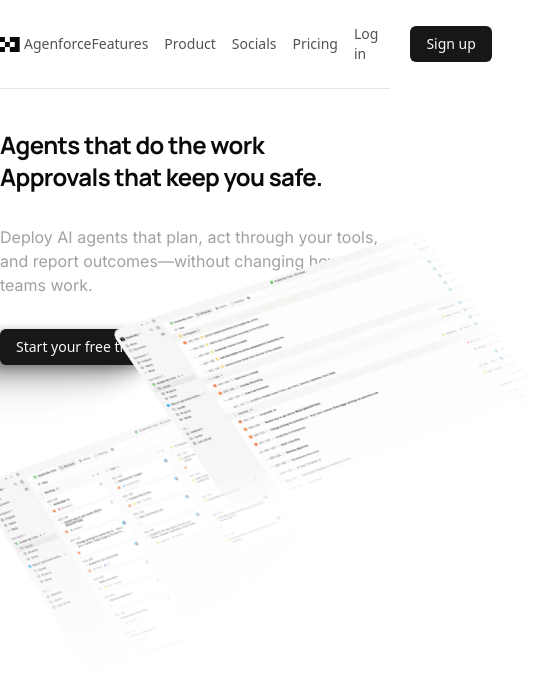
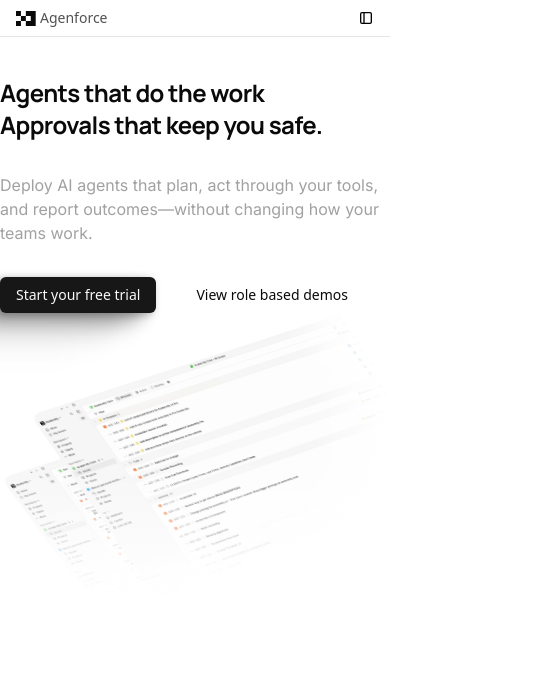
Before and after one commit to igmoni/linear-clone, a Next.js app: page / in a window 390 px wide. Shown: the top 676 px of the page, 554 px wide, since content can reach past the window. Built offline with nearby package versions, Linux system fonts and the light colour scheme.

Commit message:
feat: made the hero section responsive.

```diff
--- a/package.json
+++ b/package.json
@@ -9,6 +9,7 @@
     "lint": "eslint"
   },
   "dependencies": {
+    "@tabler/icons-react": "^3.36.1",
     "class-variance-authority": "^0.7.1",
     "clsx": "^2.1.1",
     "lucide-react": "^0.563.0",
--- a/src/app/layout.js
+++ b/src/app/layout.js
@@ -27,7 +27,7 @@
       <body className={`${manrope.variable} ${inter.variable} antialiased`}>
         <ThemeProvider
           attribute="class"
-          defaultTheme="system"   // ✅ FIXED TYPO
+          defaultTheme="system"
           enableSystem
           disableTransitionOnChange
         >
--- a/src/components/Hero.js
+++ b/src/components/Hero.js
@@ -4,9 +4,7 @@
 import { SubHeading } from "./SubHeading";
 import { Button } from "./ui/button";
 import Link from "next/link";
-import Image from "next/image";
 import { LandingImages } from "./LandingImages";
-
 
 const Hero = () => {
   return (
@@ -15,18 +13,22 @@
         <Heading as="h1">
           Agents that do the work <br />
           Approvals that keep you safe.
+
         </Heading>
+
         <SubHeading className={"py-8"}>
           Deploy AI agents that plan, act through your tools, and report
           outcomes—without changing how your teams work.
         </SubHeading>
-        <div className="flex items-center gap-6">
+
+        <div className="flex items-center w-fit gap-6">
           <Button className={"shadow-brand"}>Start your free trial</Button>
-          <Button asChild variant="outline">
+          <Button asChild variant="ghost">
             <Link href="#">View role based demos</Link>
           </Button>
         </div>
-     <LandingImages />
+
+        <LandingImages />
       </Container>
     </div>
   );
--- a/src/components/LandingImages.js
+++ b/src/components/LandingImages.js
@@ -6,8 +6,8 @@
 
 const LandingImages = () => {
   return (
-    <div>
-      <div className="relative min-h-140 w-full  perspective-distant">
+    <div >
+      <div className="relative min-h-72 mask-b-from-50% mask-r-from-80% sm:min-h-80 md:min-h-140 w-full overflow-y-visible overflow-x-hidden  perspective-distant">
         <motion.div
           initial={{
             opacity: 0,
@@ -21,7 +21,7 @@
             duration: 0.5,
             ease: "easeOut",
           }}
-          className="persepctive-[4000px]  translate-y-10"
+          className="persepctive-[4000px] translate-x-7 md:translate-x-20 translate-y-20 md:translate-y-10"
         >
           <Image
             src={"/3.webp"}
@@ -32,7 +32,7 @@
               "absolute inset-0 rounded-lg mask-r-from-20% mask-b-from-20%  shadow-2xl",
             )}
             style={{
-              transform: "rotateY(20deg) rotateX(30deg) rotateZ(-20deg)",
+              transform: "rotateY(20deg) rotateX(40deg) rotateZ(-20deg)",
             }}
           />
         </motion.div>
@@ -50,7 +50,7 @@
             duration: 0.5,
             delay: 0.2,
           }}
-          className="translate-x-35 b -translate-y-30 perspective-[4000px]"
+          className="translate-x-15 md:translate-x-55 translate-y-4 md:-translate-y-30  perspective-[4000px]"
         >
           <Image
             src={"/4.webp"}
--- a/src/components/Navbar.js
+++ b/src/components/Navbar.js
@@ -1,20 +1,101 @@
+"use client";
 import { Logo } from "@/svgs/Logo";
-import React from "react";
+import React, { useState } from "react";
 import { Container } from "./Container";
 import Link from "next/link";
 import { Button } from "./ui/button";
+import { IconLayoutSidebar, IconX } from "@tabler/icons-react";
+import { AnimatePresence, motion } from "motion/react";
 
 const navLinks = [
   { title: "Features", href: "/features" },
-  { title: "Product", href: "/profuct" },
+  { title: "Product", href: "/product" },
   { title: "Socials", href: "/socials" },
   { title: "Pricing", href: "/pricing" },
 ];
 
 const Navbar = () => {
   return (
-    <div className="border-b  border-neutral-200 dark:border-neutral-800">
-      <Container className={"flex items-center justify-between py-4"}>
+    <div className="border-b border-neutral-200 dark:border-neutral-800">
+      <DesktopNavbar />
+      <MobileNavbar />
+    </div>
+  );
+};
+
+export { Navbar };
+
+export const MobileNavbar = () => {
+  const [open, setOpen] = useState(false);
+  return (
+    <div className="relative flex items-center justify-between px-4 py-2 md:hidden">
+      <Logo />
+      <button onClick={() => setOpen(true)}>
+        <IconLayoutSidebar className="size-4 text-black dark:text-white" />
+      </button>
+      <AnimatePresence>
+        {open && (
+          <motion.div
+            initial={{ opacity: 0 }}
+            animate={{
+              opacity: 1,
+              backdropFilter: "blur(10px)",
+              background: "transparent",
+            }}
+            exit={{
+              opacity: 0,
+              backdropFilter: "blur(10px)",
+              background: "rgba(255,255,255,0.1)",
+            }}
+            transition={{ duration: 0.3 }}
+            className="fixed inset-0 z-50 h-full w-full px-4 bg-black/40 backdrop-blur-md"
+          >
+            <div className="flex items-center justify-between py-2">
+              <Logo />
+              <button
+                className="absolute top-1.5 right-3 z-60 rounded-sm border border-neutral-800 p-1"
+                onClick={() => setOpen(false)}
+              >
+                <IconX className="size-4 text-black dark:text-white" />
+              </button>
+            </div>
+            <div className="my-10 flex flex-col items-start gap-6">
+              {navLinks.map((item, index) => (
+                <motion.div
+                  initial={{
+                    opacity: 0,
+                    x: -4,
+                  }}
+                  animate={{
+                    opacity: 1,
+                    x: 0,
+
+                  }}
+                  transition={{
+                    duration: 0.3 ,
+                    delay: index * 0.1,
+                  }}
+                  key={item.title}
+                >
+                  <Link
+                    href={item.href}
+                    className="text-2xl font-medium text-neutral-600 dark:text-neutral-400"
+                  >
+                    {item.title}
+                  </Link>
+                </motion.div>
+              ))}
+            </div>
+          </motion.div>
+        )}
+      </AnimatePresence>
+    </div>
+  );
+};
+
+export const DesktopNavbar = () => {
+  return (
+    <Container className={"hidden items-center justify-between py-4 lg:flex"}>
       <Logo />
       <div className="flex items-center gap-4">
         {navLinks.map((item) => (
@@ -30,15 +111,12 @@
       <div className="flex items-center gap-4">
         <Link
           href={"/login"}
-            className="inline-block rounded-md bg-white px-4 py-2 text-sm font-medium text-neutral-600 dark:text-neutral-400"
+          className="inline-block rounded-md px-4 py-2 text-sm font-medium text-neutral-600 dark:text-neutral-400"
         >
           Log in
         </Link>
         <Button>Sign up</Button>
       </div>
     </Container>
-    </div>
   );
 };
-
-export { Navbar };
```
Also changed, not shown: 1 other file (tests, documents, lock files or other folders). Lines whose indentation alone changed are shown as unchanged.
